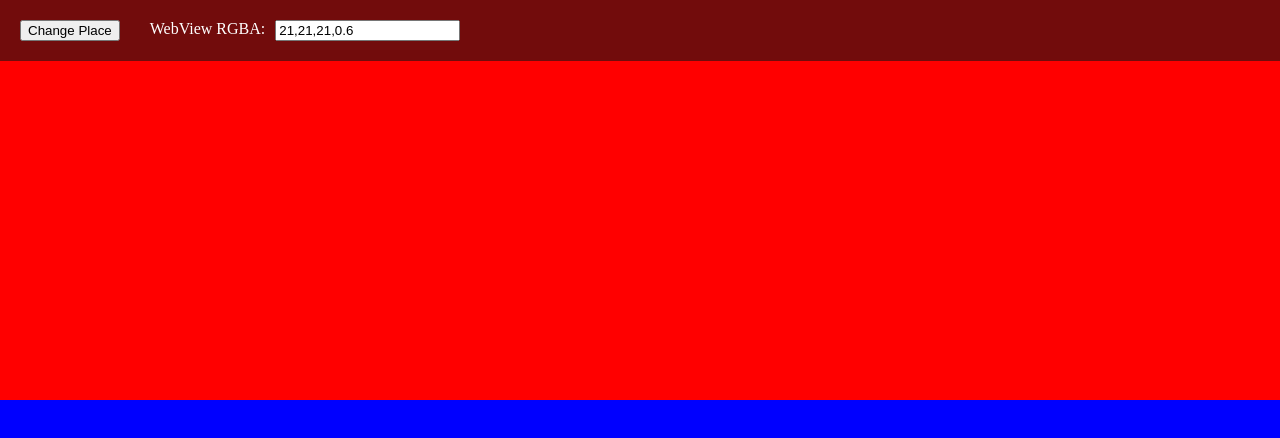
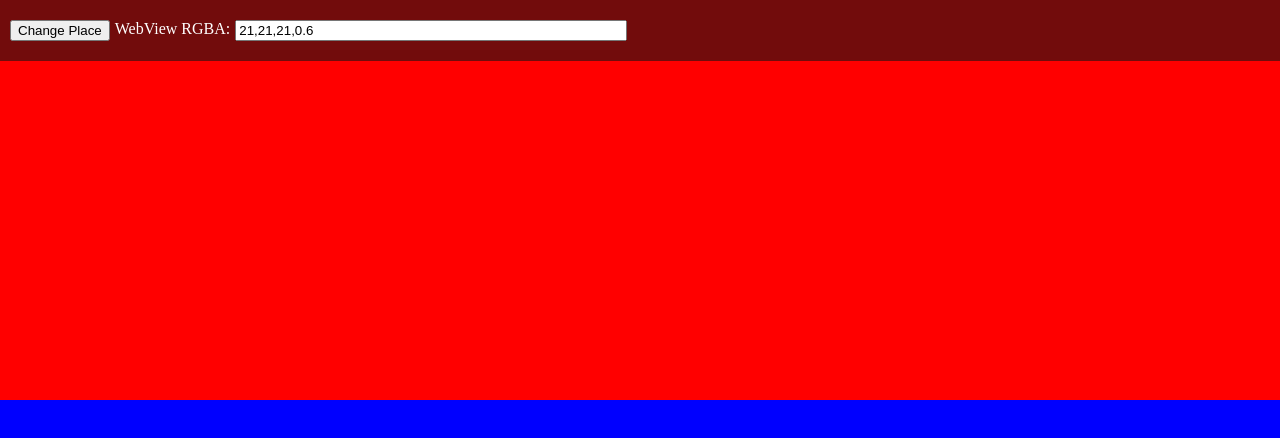
Before and after one commit to proneon267/proneon267-tests, a plain HTML site: page transparency-test.html in a window 1280 px wide. Drawn offline with Linux system fonts and the light colour scheme.

Commit message:
Update transparency-test.html

```diff
--- a/transparency-test.html
+++ b/transparency-test.html
@@ -70,9 +70,9 @@ function do_change_place(){
 <div id="web_box">
 	<div id="upper_box">
     	<div id="widget_box">
-        	<div style="padding-right:10px;"><button onclick="do_change_place()">Change Place</button></div>
-            <div style="padding-left:-10px; padding-right:0px; color:white;">WebView RGBA:</div>
-            <div style="padding-left:10px;"><input type="text" id="color_input" placeholder="21,21,21,0.6" value="21,21,21,0.6"/></div>
+        	<div style="padding-left:10px;padding-right:5px;"><button onclick="do_change_place()">Change Place</button></div>
+            <div style="padding-left:0px; padding-right:0px; color:white;">WebView RGBA:</div>
+            <div style="padding-left:5px; width:30%;"><input style="width:100%;" type="text" id="color_input" placeholder="21,21,21,0.6" value="21,21,21,0.6"/></div>
         </div>
     </div>
     <div id="lower_box"></div>
```
